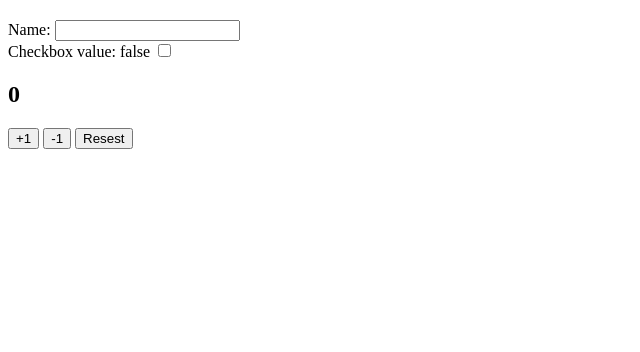
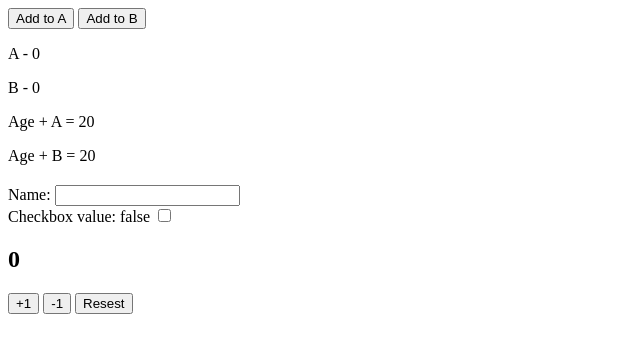
Before and after one commit to Sergiyan92/vue-js, a website: page index.html in a window 1280 px wide. Shown: the whole page, without its empty margins (0-640 px from the left). Drawn offline with nearby package versions, Linux system fonts and the light colour scheme.

Commit message:
Computed Properties

```diff
--- a/app.js
+++ b/app.js
@@ -1,6 +1,9 @@
 new Vue({
   el: "#app",
   data: {
+    a: 0,
+    b: 0,
+    age: 20,
     counter: 0,
     name: "",
     cheked: false,
@@ -19,4 +22,14 @@ new Vue({
       this.counter--;
     },
   },
+  computed: {
+    addToA: function () {
+      console.log("addToA");
+      return this.a + this.age;
+    },
+    addToB: function () {
+      console.log("addToB");
+      return this.b + this.age;
+    },
+  },
 });
--- a/index.html
+++ b/index.html
@@ -8,6 +8,13 @@
   </head>
   <body>
     <div id="app">
+      <button @click="a++">Add to A</button>
+      <button @click="b++">Add to B</button>
+      <p>A - {{a}}</p>
+      <p>B - {{b}}</p>
+      <p>Age + A = {{addToA}}</p>
+      <p>Age + B = {{addToB}}</p>
+
       <h2>{{name}}</h2>
       <label>Name:</label>
       <input type="text" v-model="name" @keyup.113="changeName" />
```
